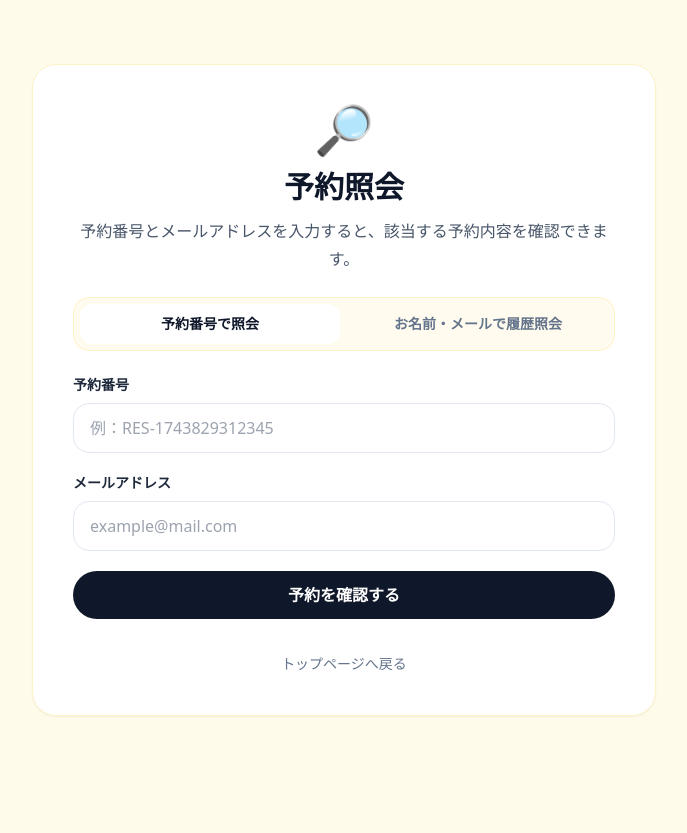
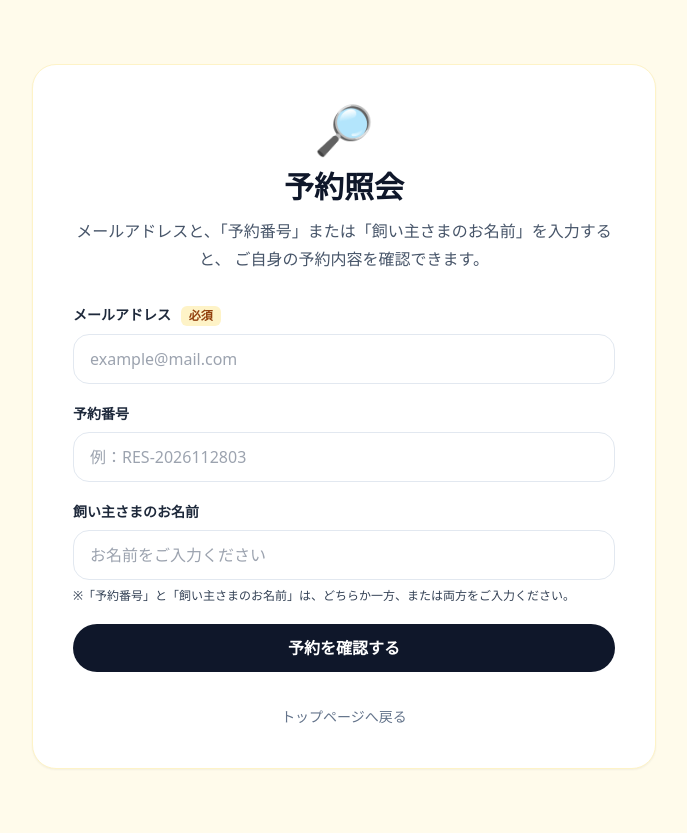
Before and after one commit to yu-shch/CatHotel, a Spring Boot app: page /inquiry in a window 1280 px wide. Shown: the whole page, without its empty margins (296-983 px from the left). Before the commit the page ends 716 px from the top, so only its background shows below. Run offline with Spring Boot 4, Linux system fonts and the light colour scheme; some libraries are stand-ins or nearby versions.

Commit message:
插入数据修改

```diff
--- a/src/main/java/com/clover/cathotel/controller/InquiryController.java
+++ b/src/main/java/com/clover/cathotel/controller/InquiryController.java
@@ -65,7 +65,6 @@ public class InquiryController {
      * 映射 GET /inquiry 请求：渲染顾客预约照会输入页面
      * 支持从 URL 查询参数接收预填信息（例如从预约完成页跳转过来时自动填入单号与邮箱）
      *
-     * @param searchMode      查询模式（"code"=按预约编号查，"history"=按姓名与邮箱查历史，默认 "code"）
      * @param reservationCode URL 预填的预约编号（非必填）
      * @param email           URL 预填的电子邮箱（非必填）
      * @param ownerName       URL 预填的宠主姓名（非必填）
@@ -74,8 +73,6 @@ public class InquiryController {
      */
     @GetMapping("/inquiry")
     public String inquiryPage(
-            // 接收查询模式参数，未传时默认设为 "code"
-            @RequestParam(required = false, defaultValue = "code") String searchMode,
             // 接收 URL 中的预约编号参数
             @RequestParam(required = false) String reservationCode,
             // 接收 URL 中的电子邮箱参数
@@ -85,17 +82,13 @@ public class InquiryController {
             // 注入视图模型容器
             Model model
     ) {
-        // 规范化查询模式（防止传入非法字符串），写入 Model 供前端 JS 初始化切换标签
-        model.addAttribute("searchMode", "history".equals(searchMode) ? "history" : "code");
-        // 若 URL 携带了预约编号，则放入 Model 供输入框回显
+        // 若 URL 携带了参数，则放入 Model 供输入框回显
         if (reservationCode != null) {
             model.addAttribute("reservationCode", reservationCode);
         }
-        // 若 URL 携带了电子邮箱，则放入 Model 供输入框回显
         if (email != null) {
             model.addAttribute("email", email);
         }
-        // 若 URL 携带了宠主姓名，则放入 Model 供输入框回显
         if (ownerName != null) {
             model.addAttribute("ownerName", ownerName);
         }
@@ -104,19 +97,10 @@ public class InquiryController {
     }
 
     /**
-     * 映射 POST /inquiry 请求：执行单条精简必填校验与双模式预约查询
-     *
-     * @param searchMode      当前提交的查询模式（"code" 或 "history"）
-     * @param reservationCode 用户输入的预约编号（模式 1 必填）
-     * @param email           用户输入的电子邮箱（两种模式均必填）
-     * @param ownerName       用户输入的宠主姓名（模式 2 必填）
-     * @param model           Spring MVC 视图模型对象
-     * @return 校验失败返回 "inquiry"，查询成功返回 "inquiry-result"
+     * 映射 POST /inquiry 请求：邮箱必填 +（预约编号 / 宠主姓名 二选一或全填）统一查询
      */
     @PostMapping("/inquiry")
     public String inquirySearch(
-            // 获取查询模式，默认 "code"
-            @RequestParam(defaultValue = "code") String searchMode,
             // 获取预约编号，未传时默认为空字符串防止空指针
             @RequestParam(required = false, defaultValue = "") String reservationCode,
             // 获取电子邮箱，未传时默认为空字符串
@@ -126,79 +110,73 @@ public class InquiryController {
             // 视图模型容器
             Model model
     ) {
-        // 规范化查询模式为 "code" 或 "history"
-        String mode = "history".equals(searchMode) ? "history" : "code";
         // 去除用户输入内容首尾的空白字符
         String trimmedEmail = email.trim();
         String trimmedCode = reservationCode.trim();
         String trimmedOwnerName = ownerName.trim();
 
+        // 根据是否填写了预约编号，自动推导兼容现有结果页的展示模式（有单号精准定位该单，无单号展示最新订单）
+        String derivedMode = !trimmedCode.isEmpty() ? "code" : "history";
+
         // --------------------------------------------------------
-        // 第 1 步：单条精简日语必填校验（仅在顶部提示框显示一句提示，不做内容格式检查）
+        // 第 1 步：单条精简日语必填校验（邮箱必填 + 预约编号/姓名至少填一项）
         // --------------------------------------------------------
         String errorMessage = null;
 
-        if ("code".equals(mode)) {
-            // 模式 1（按预约编号查询）：判断单号与邮箱是否为空
-            if (trimmedCode.isEmpty() && trimmedEmail.isEmpty()) {
-                errorMessage = "予約番号とメールアドレスを入力してください。";
-            } else if (trimmedCode.isEmpty()) {
-                errorMessage = "予約番号を入力してください。";
-            } else if (trimmedEmail.isEmpty()) {
-                errorMessage = "メールアドレスを入力してください。";
-            }
-        } else {
-            // 模式 2（按姓名与邮箱查询）：判断姓名与邮箱是否为空
-            if (trimmedOwnerName.isEmpty() && trimmedEmail.isEmpty()) {
-                errorMessage = "お名前とメールアドレスを入力してください。";
-            } else if (trimmedOwnerName.isEmpty()) {
-                errorMessage = "飼い主さまのお名前を入力してください。";
-            } else if (trimmedEmail.isEmpty()) {
-                errorMessage = "メールアドレスを入力してください。";
-            }
+        if (trimmedEmail.isEmpty() && trimmedCode.isEmpty() && trimmedOwnerName.isEmpty()) {
+            errorMessage = "メールアドレスと、予約番号またはお名前を入力してください。";
+        } else if (trimmedEmail.isEmpty()) {
+            errorMessage = "メールアドレスを入力してください。";
+        } else if (trimmedCode.isEmpty() && trimmedOwnerName.isEmpty()) {
+            errorMessage = "予約番号または飼い主さまのお名前のいずれかを入力してください。";
         }
 
         // 若存在未填项，写入单条 inquiryError 并退回查询页
         if (errorMessage != null) {
             model.addAttribute("inquiryError", errorMessage);
-            restoreFormModel(model, mode, trimmedCode, trimmedEmail, trimmedOwnerName);
+            restoreFormModel(model, derivedMode, trimmedCode, trimmedEmail, trimmedOwnerName);
             return "inquiry";
         }
 
         // --------------------------------------------------------
         // 第 2 步：根据邮箱检索候选预约记录
         // --------------------------------------------------------
-        // 忽略邮箱大小写查询数据库中匹配该邮箱的所有预约记录
         List<Reservation> emailMatchedList = findReservationsByEmail(trimmedEmail);
-        // 若该邮箱没有任何预约记录，提示未找到并返回查询页
         if (emailMatchedList.isEmpty()) {
             model.addAttribute("inquiryError", "入力した情報に一致する予約が見つかりませんでした。");
-            restoreFormModel(model, mode, trimmedCode, trimmedEmail, trimmedOwnerName);
+            restoreFormModel(model, derivedMode, trimmedCode, trimmedEmail, trimmedOwnerName);
             return "inquiry";
         }
 
         // --------------------------------------------------------
-        // 第 3 步：身份核验并锁定当前查询本人的姓名（防止同邮箱不同姓名串号）
+        // 第 3 步：身份核验并锁定当前查询本人的姓名（支持只填编号、只填姓名、或两者都填）
         // --------------------------------------------------------
-        // 用于保存核验通过后的本人数据库姓名
         String resolvedOwnerName = null;
+        String targetCode = trimmedCode.toUpperCase();
+        String targetNormName = normalizeText(trimmedOwnerName);
 
-        if ("code".equals(mode)) {
-            // 模式 1：将输入的预约编号转为大写，逐条比对该邮箱名下的订单编号
-            String targetCode = trimmedCode.toUpperCase();
-            for (Reservation r : emailMatchedList) {
-                if (r.getReservationCode() != null && r.getReservationCode().trim().toUpperCase().equals(targetCode)) {
-                    // 命中目标编号后，提取该笔预约登记的宠主姓名作为本人标识
+        for (Reservation r : emailMatchedList) {
+            boolean codeMatches = !trimmedCode.isEmpty()
+                    && r.getReservationCode() != null
+                    && r.getReservationCode().trim().toUpperCase().equals(targetCode);
+            boolean nameMatches = !trimmedOwnerName.isEmpty()
+                    && normalizeText(r.getOwnerName()).equals(targetNormName);
+
+            if (!trimmedCode.isEmpty() && !trimmedOwnerName.isEmpty()) {
+                // 情况 A：编号与姓名都填了 -> 必须同一条记录同时满足
+                if (codeMatches && nameMatches) {
                     resolvedOwnerName = r.getOwnerName();
                     break;
                 }
-            }
-        } else {
-            // 模式 2：清洗输入姓名的全半角空格后，与候选记录的宠主姓名进行比对
-            String targetNormName = normalizeText(trimmedOwnerName);
-            for (Reservation r : emailMatchedList) {
-                if (normalizeText(r.getOwnerName()).equals(targetNormName)) {
-                    // 邮箱与姓名双重匹配成功，记录本人姓名
+            } else if (!trimmedCode.isEmpty()) {
+                // 情况 B：只填了编号 -> 匹配编号并提取本人姓名
+                if (codeMatches) {
+                    resolvedOwnerName = r.getOwnerName();
+                    break;
+                }
+            } else {
+                // 情况 C：只填了姓名 -> 匹配姓名并提取本人姓名
+                if (nameMatches) {
                     resolvedOwnerName = r.getOwnerName();
                     break;
                 }
@@ -208,7 +186,7 @@ public class InquiryController {
         // 若未找到匹配的编号或姓名，返回未找到提示并保留输入内容
         if (resolvedOwnerName == null) {
             model.addAttribute("inquiryError", "入力した情報に一致する予約が見つかりませんでした。");
-            restoreFormModel(model, mode, trimmedCode, trimmedEmail, trimmedOwnerName);
+            restoreFormModel(model, derivedMode, trimmedCode, trimmedEmail, trimmedOwnerName);
             return "inquiry";
         }
 
@@ -220,10 +198,9 @@ public class InquiryController {
         // --------------------------------------------------------
         // 第 5 步：组装结果页所需数据模型并跳转至 inquiry-result.html
         // --------------------------------------------------------
-        populateResultModel(model, mode, trimmedCode, trimmedEmail, resolvedOwnerName, personReservations);
+        populateResultModel(model, derivedMode, trimmedCode, trimmedEmail, resolvedOwnerName, personReservations);
         return "inquiry-result";
     }
-
     /**
      * 映射 POST /inquiry/update 请求：处理顾客在弹窗中提交的预约内容修改
      * 支持修改字段：猫咪姓名（catName）、入住日期（checkInDate）、退房日期（checkOutDate）、房型（roomType）、备注（noteText）
--- a/src/main/resources/templates/inquiry.html
+++ b/src/main/resources/templates/inquiry.html
@@ -1,147 +1,67 @@
 <!DOCTYPE html>
-<!-- 声明日语页面并引入 Thymeleaf 命名空间 -->
 <html lang="ja" xmlns:th="http://www.thymeleaf.org">
 <head>
-    <!-- 设置字符集编码为 UTF-8 -->
     <meta charset="UTF-8">
-    <!-- 设置响应式视口 -->
     <meta name="viewport" content="width=device-width, initial-scale=1.0">
-    <!-- 页面标题 -->
     <title>予約照会</title>
-    <!-- 引入 Tailwind CSS CDN -->
     <script src="https://cdn.tailwindcss.com"></script>
 </head>
 <body class="bg-amber-50 text-slate-800 min-h-screen">
 
-<!-- 居中照会表单主容器 -->
 <main class="max-w-2xl mx-auto px-6 py-16">
-    <!-- 白色圆角卡片 -->
     <div class="bg-white rounded-3xl border border-amber-100 shadow-sm p-8 md:p-10">
-        <!-- 卡片顶部图标、标题与动态模式说明文案 -->
         <div class="text-center">
             <div class="text-5xl mb-4">🔎</div>
             <h1 class="text-3xl font-bold text-slate-900">予約照会</h1>
-            <!-- 说明文案随上方模式切换标签动态变化 -->
-            <p id="modeDesc" class="mt-3 text-slate-600 leading-7">
-                予約番号とメールアドレスを入力すると、該当する予約内容を確認できます。
+            <p class="mt-3 text-slate-600 leading-7">
+                メールアドレスと、「予約番号」または「飼い主さまのお名前」を入力すると、
+                ご自身の予約内容を確認できます。
             </p>
         </div>
 
-        <!-- ======================================================== -->
-        <!-- 双模式切换选项卡（按预约编号照会 / 按姓名与邮箱照会）       -->
-        <!-- ======================================================== -->
-        <div class="mt-6 grid grid-cols-2 gap-2 rounded-2xl bg-amber-50/80 p-1.5 border border-amber-100">
-            <!-- 选项卡 1：按预约编号查询 -->
-            <button type="button"
-                    id="btnModeCode"
-                    onclick="switchMode('code')"
-                    class="rounded-xl py-2.5 text-xs sm:text-sm font-semibold transition cursor-pointer">
-                予約番号で照会
-            </button>
-            <!-- 选项卡 2：按宠主姓名与邮箱查询全部历史 -->
-            <button type="button"
-                    id="btnModeHistory"
-                    onclick="switchMode('history')"
-                    class="rounded-xl py-2.5 text-xs sm:text-sm font-semibold transition cursor-pointer">
-                お名前・メールで履歴照会
-            </button>
-        </div>
-
-        <!-- ======================================================== -->
-        <!-- 照会提交表单（novalidate 禁用浏览器默认弹窗，统一在顶部红色提示框显示错误） -->
-        <!-- ======================================================== -->
-        <form th:action="@{/inquiry}" method="post" novalidate class="mt-6 space-y-5">
-            <!-- 顶部错误提示框（保持原版统一样式，只显示一句明确日语提示） -->
+        <form th:action="@{/inquiry}" method="post" novalidate class="mt-8 space-y-5">
             <div th:if="${inquiryError}" class="rounded-2xl border border-red-200 bg-red-50 px-4 py-3 text-red-700">
                 <p th:text="${inquiryError}"></p>
             </div>
 
-            <!-- 隐藏域：向后端传递当前选中的查询模式（"code" 或 "history"） -->
-            <input type="hidden" id="searchModeInput" name="searchMode" th:value="${searchMode != null ? searchMode : 'code'}">
-
-            <!-- 输入项 1（模式 1 专属）：予約番号 -->
-            <div id="codeField">
-                <label class="block text-sm font-semibold mb-2">予約番号</label>
-                <input type="text" id="reservationCodeInput" name="reservationCode" th:value="${reservationCode}"
-                       class="w-full rounded-2xl border border-slate-200 px-4 py-3 focus:outline-none focus:ring-2 focus:ring-amber-400"
-                       placeholder="例：RES-1743829312345">
-            </div>
-
-            <!-- 输入项 1（模式 2 专属）：飼い主さまのお名前（默认隐藏） -->
-            <div id="historyField" class="hidden">
-                <label class="block text-sm font-semibold mb-2">飼い主さまのお名前</label>
-                <input type="text" id="ownerNameInput" name="ownerName" th:value="${ownerName}"
-                       class="w-full rounded-2xl border border-slate-200 px-4 py-3 focus:outline-none focus:ring-2 focus:ring-amber-400"
-                       placeholder="お名前をご入力ください">
-            </div>
-
-            <!-- 输入项 2（两种模式通用）：メールアドレス（type="text" 仅做必填校验） -->
             <div>
-                <label class="block text-sm font-semibold mb-2">メールアドレス</label>
-                <input type="text" id="emailInput" name="email" th:value="${email}"
+                <label class="block text-sm font-semibold mb-2">
+                    メールアドレス
+                    <span class="ml-1.5 inline-block rounded-md bg-amber-100 px-2 py-0.5 text-xs font-semibold text-amber-800">必須</span>
+                </label>
+                <input type="email" name="email" th:value="${email}"
                        class="w-full rounded-2xl border border-slate-200 px-4 py-3 focus:outline-none focus:ring-2 focus:ring-amber-400"
                        placeholder="example@mail.com">
             </div>
 
-            <!-- 提交查询按钮 -->
+            <div>
+                <label class="block text-sm font-semibold mb-2">予約番号</label>
+                <input type="text" name="reservationCode" th:value="${reservationCode}"
+                       class="w-full rounded-2xl border border-slate-200 px-4 py-3 focus:outline-none focus:ring-2 focus:ring-amber-400"
+                       placeholder="例：RES-2026112803">
+            </div>
+
+            <div>
+                <label class="block text-sm font-semibold mb-2">飼い主さまのお名前</label>
+                <input type="text" name="ownerName" th:value="${ownerName}"
+                       class="w-full rounded-2xl border border-slate-200 px-4 py-3 focus:outline-none focus:ring-2 focus:ring-amber-400"
+                       placeholder="お名前をご入力ください">
+                <p class="mt-2 text-xs text-slate-700">
+                    ※「予約番号」と「飼い主さまのお名前」は、どちらか一方、または両方をご入力ください。
+                </p>
+            </div>
+
             <button type="submit"
                     class="w-full rounded-full bg-slate-900 px-6 py-3 text-white font-semibold hover:bg-slate-800 cursor-pointer">
                 予約を確認する
             </button>
         </form>
 
-        <!-- 底部返回首页链接 -->
         <div class="mt-8 text-center">
             <a href="/" class="text-sm text-slate-500 hover:text-slate-700">トップページへ戻る</a>
         </div>
     </div>
 </main>
 
-<!-- ======================================================== -->
-<!-- 前端交互脚本：控制双模式标签切换与输入框显隐               -->
-<!-- ======================================================== -->
-<script>
-    /**
-     * 切换照会查询模式（'code' = 按预约编号查询 / 'history' = 按姓名与邮箱查询全部历史）
-     *
-     * @param {string} mode 目标查询模式字符串
-     */
-    function switchMode(mode) {
-        const modeInput = document.getElementById('searchModeInput');
-        const btnCode = document.getElementById('btnModeCode');
-        const btnHistory = document.getElementById('btnModeHistory');
-        const codeField = document.getElementById('codeField');
-        const historyField = document.getElementById('historyField');
-        const desc = document.getElementById('modeDesc');
-
-        // 同步更新隐藏域值，确保提交表单时后端能识别当前模式
-        modeInput.value = mode;
-
-        if (mode === 'history') {
-            // 高亮“お名前・メールで履歴照会”选项卡，取消“予約番号で照会”高亮
-            btnHistory.className = 'rounded-xl py-2.5 text-xs sm:text-sm font-semibold bg-white text-slate-900 shadow-xs transition cursor-pointer';
-            btnCode.className = 'rounded-xl py-2.5 text-xs sm:text-sm font-semibold text-slate-500 hover:text-slate-700 transition cursor-pointer';
-            // 隐藏预约编号框，显示宠主姓名框
-            codeField.classList.add('hidden');
-            historyField.classList.remove('hidden');
-            // 更新顶部提示说明文字
-            desc.textContent = '飼い主さまのお名前とメールアドレスを入力すると、過去を含むご自身の予約履歴をすべて確認できます。';
-        } else {
-            // 高亮“予約番号で照会”选项卡，取消“お名前・メールで履歴照会”高亮
-            btnCode.className = 'rounded-xl py-2.5 text-xs sm:text-sm font-semibold bg-white text-slate-900 shadow-xs transition cursor-pointer';
-            btnHistory.className = 'rounded-xl py-2.5 text-xs sm:text-sm font-semibold text-slate-500 hover:text-slate-700 transition cursor-pointer';
-            // 隐藏宠主姓名框，显示预约编号框
-            historyField.classList.add('hidden');
-            codeField.classList.remove('hidden');
-            // 更新顶部提示说明文字
-            desc.textContent = '予約番号とメールアドレスを入力すると、該当する予約内容を確認できます。';
-        }
-    }
-
-    // 页面 DOM 加载完成后，根据后端回显的 searchMode 自动初始化对应的标签激活状态
-    document.addEventListener('DOMContentLoaded', function () {
-        switchMode(document.getElementById('searchModeInput').value || 'code');
-    });
-</script>
 </body>
 </html>
```
Also changed, not shown: src/main/resources/db/migration/V1__create_reservations_table.sql (+4 -11 lines).
